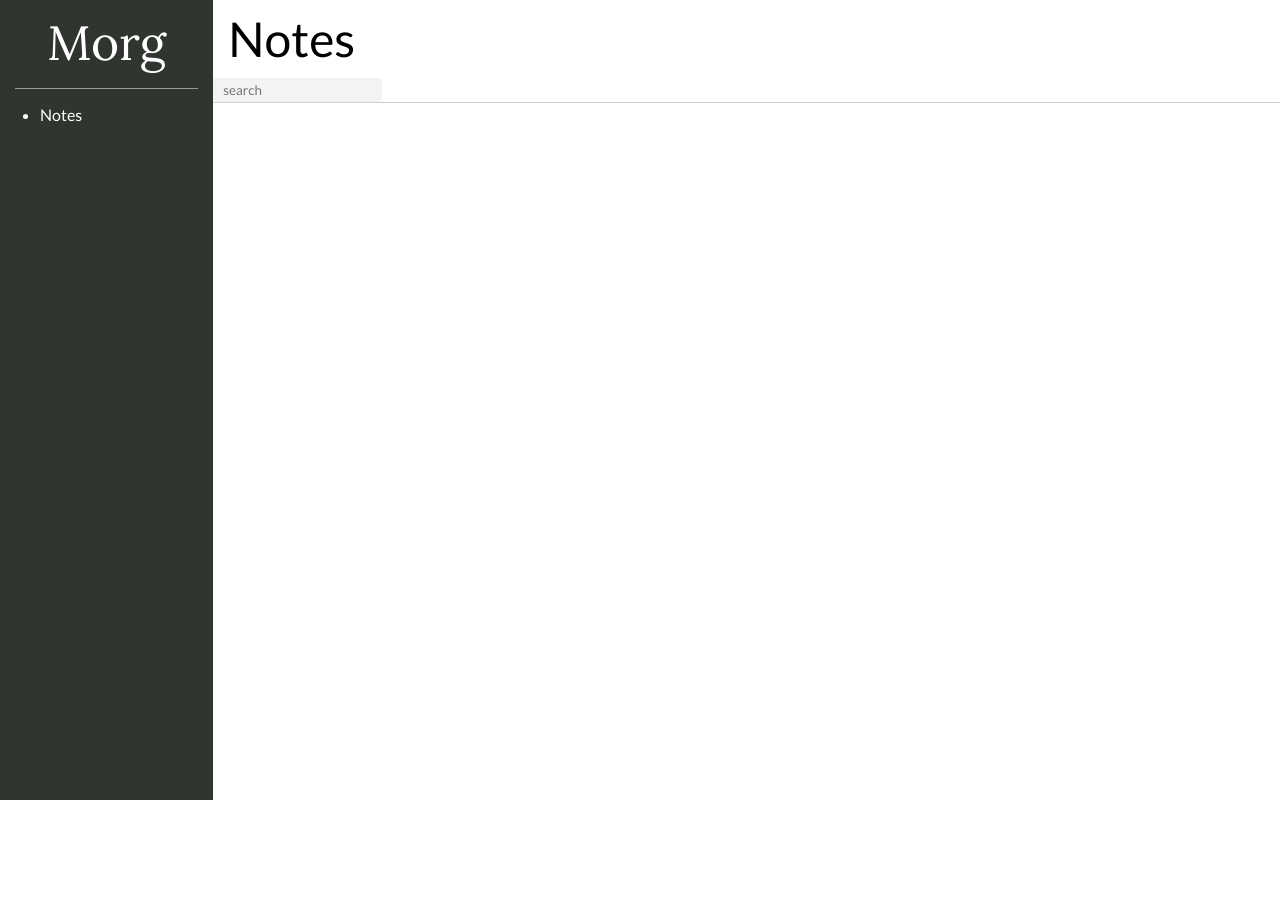
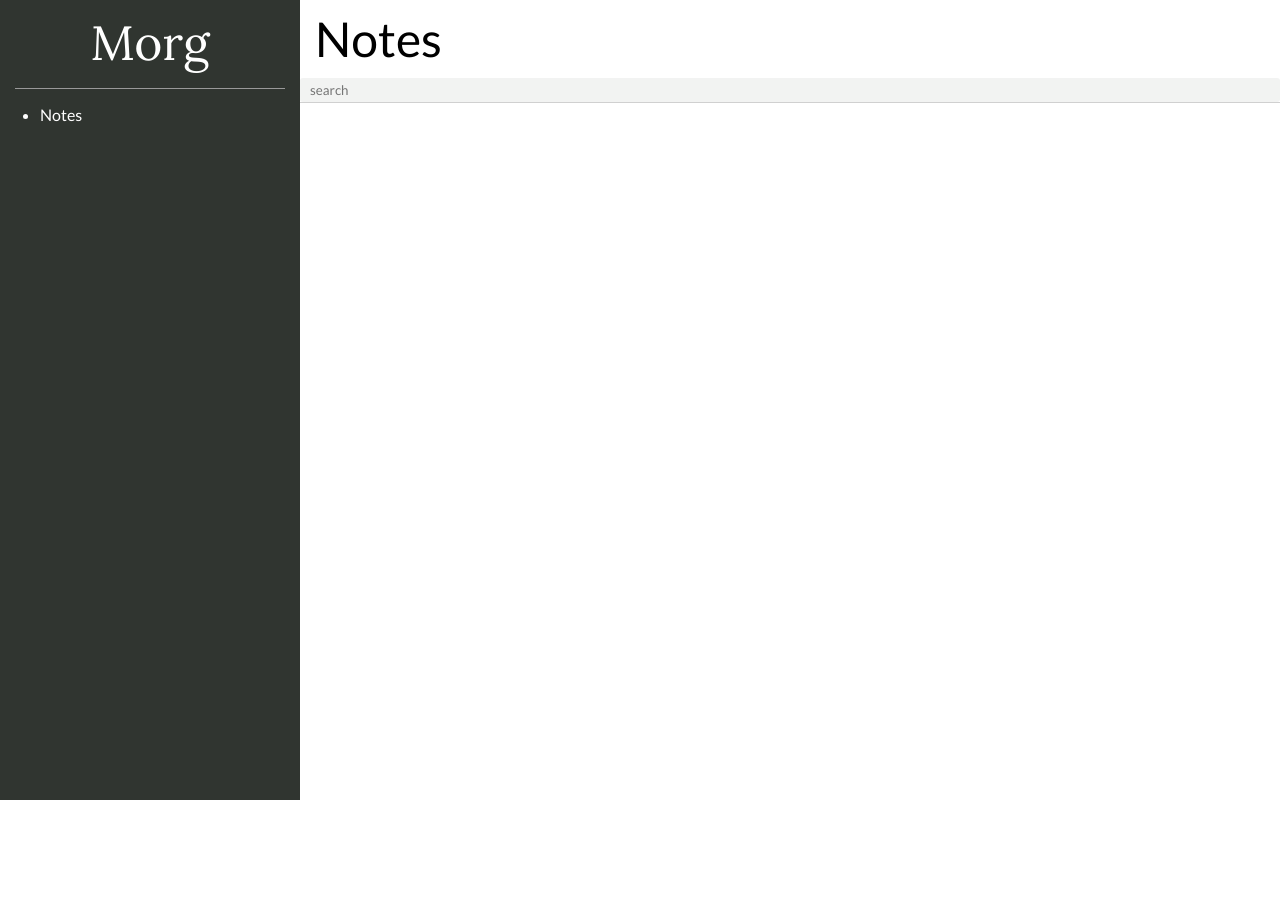
Before and after one commit to zovt/Morg, a Node server app: page /main in a window 1280 px wide. After the commit the page ends 800 px from the top, so only its background shows below. Run offline with Node 20, Linux system fonts and the light colour scheme; data that the repository does not hold is empty; some libraries are stand-ins or nearby versions.

Commit message:
Begin work on responsive layout

```diff
--- a/pages/css/interface.css
+++ b/pages/css/interface.css
@@ -85,16 +85,16 @@ body {
 }
 
 span.sec-header {
-    display: inline-block;
     font-family: Lato;
     font-size: 36pt;
     margin: 15px;
     line-height: 36pt;
+    width: 100%;
 }
 
 #sidebar {
     width: 20%;
-    min-width: 200px;
+    min-width: 300px;
     height: 100%;
     background-color: #303530;
     color: #FFF;
@@ -118,30 +118,37 @@ span.sec-header {
     height: 100%;
     width: 100%;
     vertical-align: top;
+    display: flex;
+    flex-direction: column;
 }
 
 #notes-area #top {
     border-bottom: solid 1px #D0D0D0;
     width: 100%;
+    display: flex;
+    flex-direction: row;
+    flex-wrap: wrap;
 }
 
-#notes-area #top #note-search {
+#notes-area #top input {
+    display: flex;
     width: 100%;
-}
-
-#notes-area #top #note-search input {
-    display: block;
 }
 
 #notes {
     overflow-y: auto;
     height: 100%;
+    display: flex;
+    flex-direction: row;
+    flex-wrap: wrap;
 }
 
 .note {
     border: solid 1px #F0F0F0;
     padding: 10px;
     transition: background-color 0.5s ease;
+    width: 400px;
+    height: 300px;
 }
 
 .note:hover {
--- a/pages/main.jade
+++ b/pages/main.jade
@@ -14,8 +14,7 @@ block body
     #notes-area(ng-controller="noteController")
       #top
         span.sec-header Notes
-        #note-search
-          input.search(type="text" placeholder="search")
+        input.search(type="text" placeholder="search")
       #notes
         .note(ng-repeat="note in notes")
           .note-title.
```
